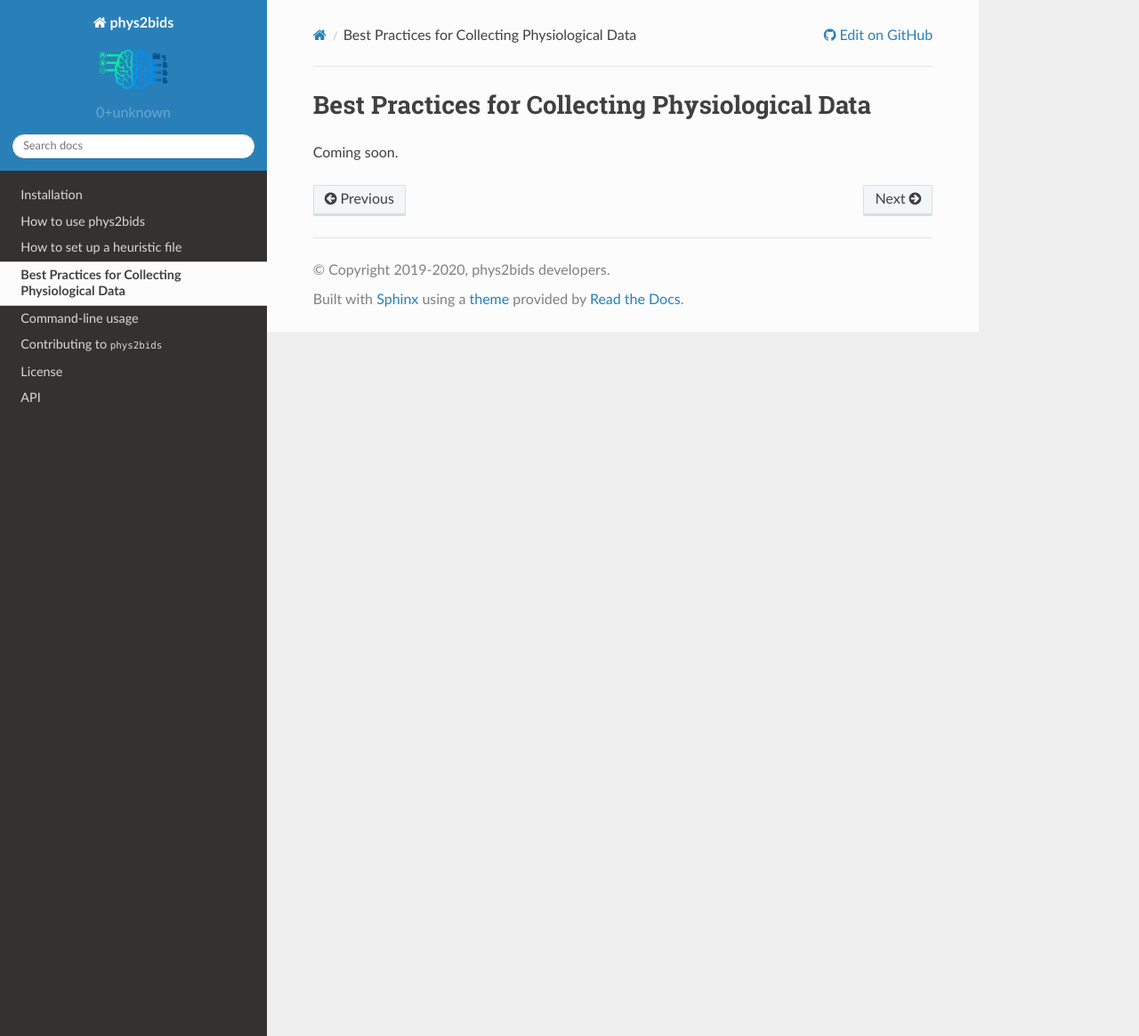
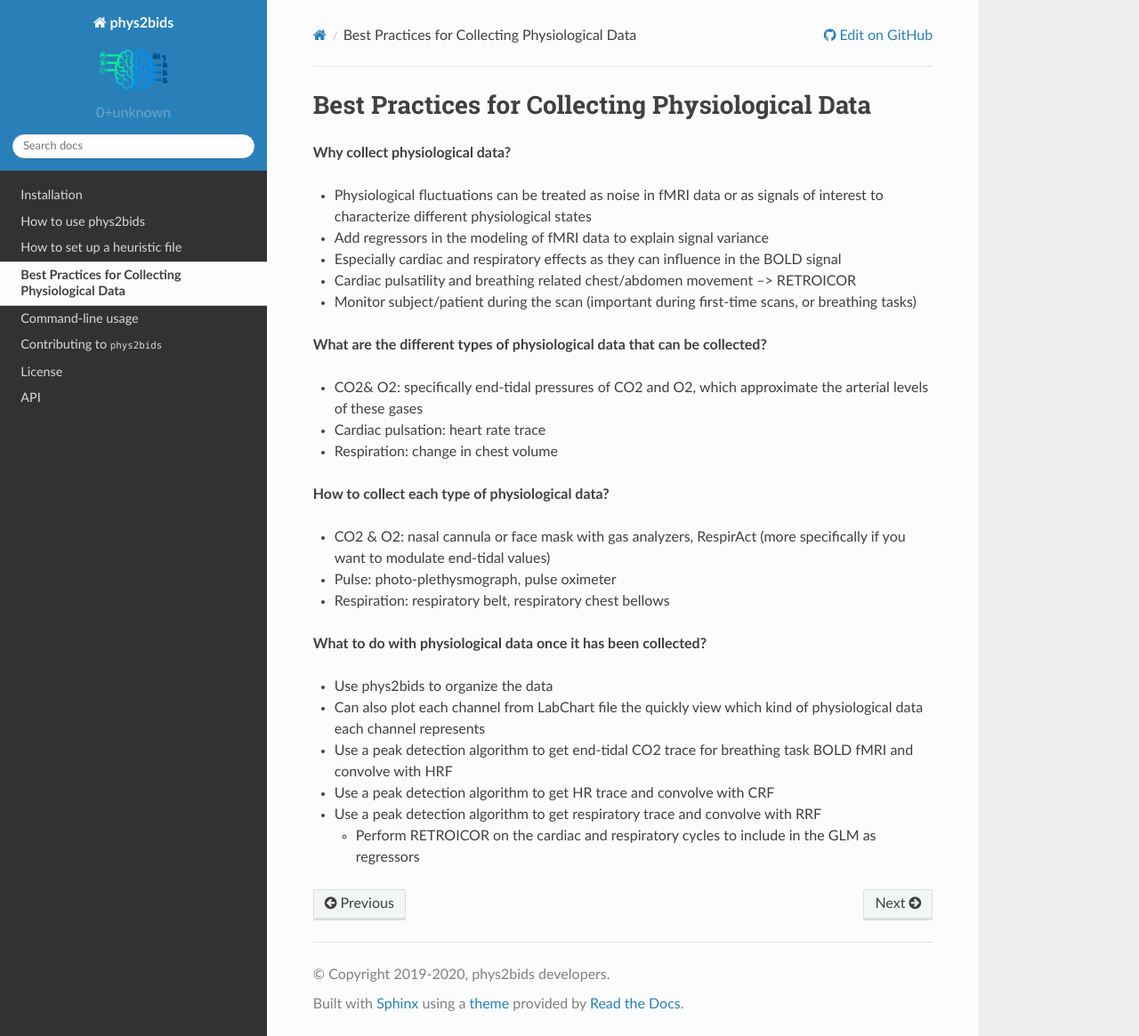
Before and after one commit to physiopy/phys2bids, a Sphinx documentation site: the page built from docs/bestpractice.rst, in a window 1280 px wide and 1165 px high. Shown: the whole window at 89% size. Built offline with Sphinx 7.4.7 and the Read the Docs theme 2.0.0, drawn with Linux system fonts in a browser that asks for light colours.

Commit message:
populated doc with outline and initial info

```diff
--- a/docs/bestpractice.rst
+++ b/docs/bestpractice.rst
@@ -4,4 +4,33 @@
 Best Practices for Collecting Physiological Data
 ================================================
 
-Coming soon.
+**Why collect physiological data?**
+
+- Physiological fluctuations can be treated as noise in fMRI data or as signals of interest to characterize different physiological states
+- Add regressors in the modeling of fMRI data to explain signal variance
+
+- Especially cardiac and respiratory effects as they can influence in the BOLD signal
+- Cardiac pulsatility and breathing related chest/abdomen movement --> RETROICOR
+- Monitor subject/patient during the scan (important during first-time scans, or breathing tasks)
+
+**What are the different types of physiological data that can be collected?**
+
+- CO2& O2: specifically end-tidal pressures of CO2 and O2, which approximate the arterial levels of these gases
+- Cardiac pulsation: heart rate trace
+- Respiration: change in chest volume
+
+**How to collect each type of physiological data?**
+
+- CO2 & O2: nasal cannula or face mask with gas analyzers, RespirAct (more specifically if you want to modulate end-tidal values)
+- Pulse: photo-plethysmograph, pulse oximeter
+- Respiration: respiratory belt, respiratory chest bellows
+
+**What to do with physiological data once it has been collected?**
+
+- Use phys2bids to organize the data
+- Can also plot each channel from LabChart file the quickly view which kind of physiological data each channel represents
+- Use a peak detection algorithm to get end-tidal CO2 trace for breathing task BOLD fMRI and convolve with HRF
+- Use a peak detection algorithm to get HR trace and convolve with CRF
+- Use a peak detection algorithm to get respiratory trace and convolve with RRF
+
+  - Perform RETROICOR on the cardiac and respiratory cycles to include in the GLM as regressors
```
